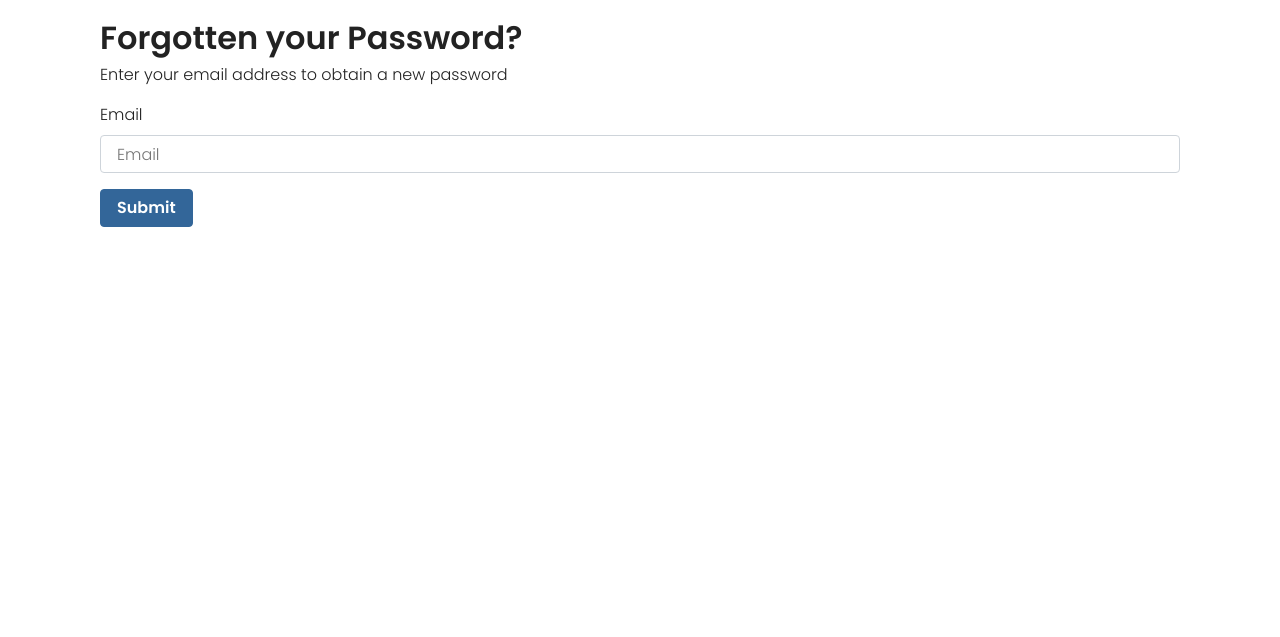
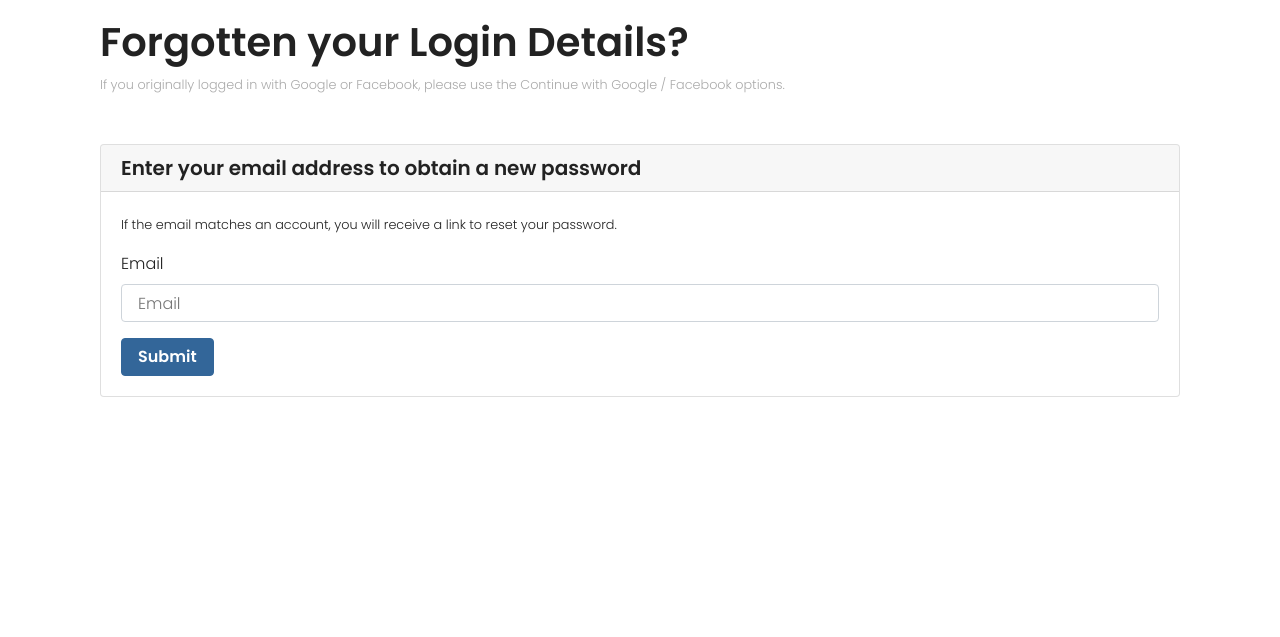
Before and after one commit to nrimsky/livlearn-v0, a Django app: page /me/password_reset/ in a window 1280 px wide. Shown: the part 64-701 px from the top of the page. Run offline with Django 3.2, Linux system fonts and the light colour scheme; some libraries are stand-ins or nearby versions; some web fonts are replaced.

Commit message:
improve password reset and add user profile model

```diff
--- a/authapp/templates/authapp/password_reset_form.html
+++ b/authapp/templates/authapp/password_reset_form.html
@@ -3,9 +3,14 @@
 {% block title %}Reset your password{% endblock title %}
 {% block content %}
     <div class="container">
-    <h2>Forgotten your Password?</h2>
-    <p>Enter your email address to obtain a new password</p>
-    <form action="" method="post" class="form ">
+        <h1>Forgotten your Login Details?</h1>
+        <small class="text-secondary">If you originally logged in with Google or Facebook, please use the Continue with
+            Google / Facebook options.</small>
+        <div class="card mt-5">
+            <h2 class="card-header h5">Enter your email address to obtain a new password</h2>
+            <div class="card-body">
+                <small>If the email matches an account, you will receive a link to reset your password.</small>
+                <form action="" method="post" class="form mt-3">
                     {% csrf_token %}
                     {% bootstrap_form form %}
                     {% buttons %}
@@ -13,4 +18,6 @@
                     {% endbuttons %}
                 </form>
             </div>
+        </div>
+    </div>
 {% endblock content %}
```
Also changed, not shown: authapp/admin.py (+23 -8 lines), authapp/models.py (added, +10 -0 lines), authapp/signals.py (+10 -10 lines), authapp/templates/authapp/password_reset_email.html (+8 -2 lines), authapp/migrations/0001_initial.py (added), authapp/migrations/__init__.py (added). Lines whose indentation alone changed are shown as unchanged.
